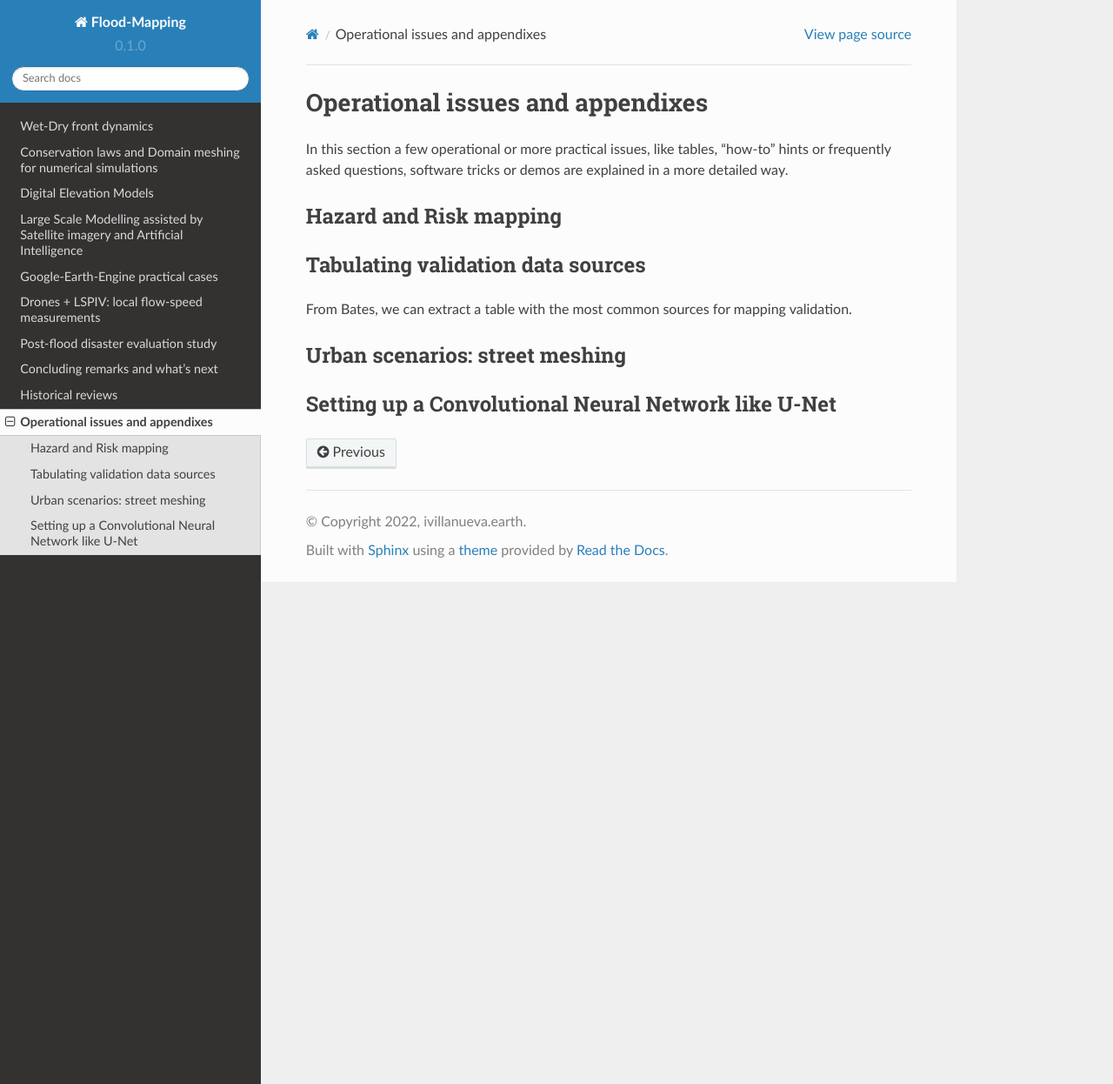
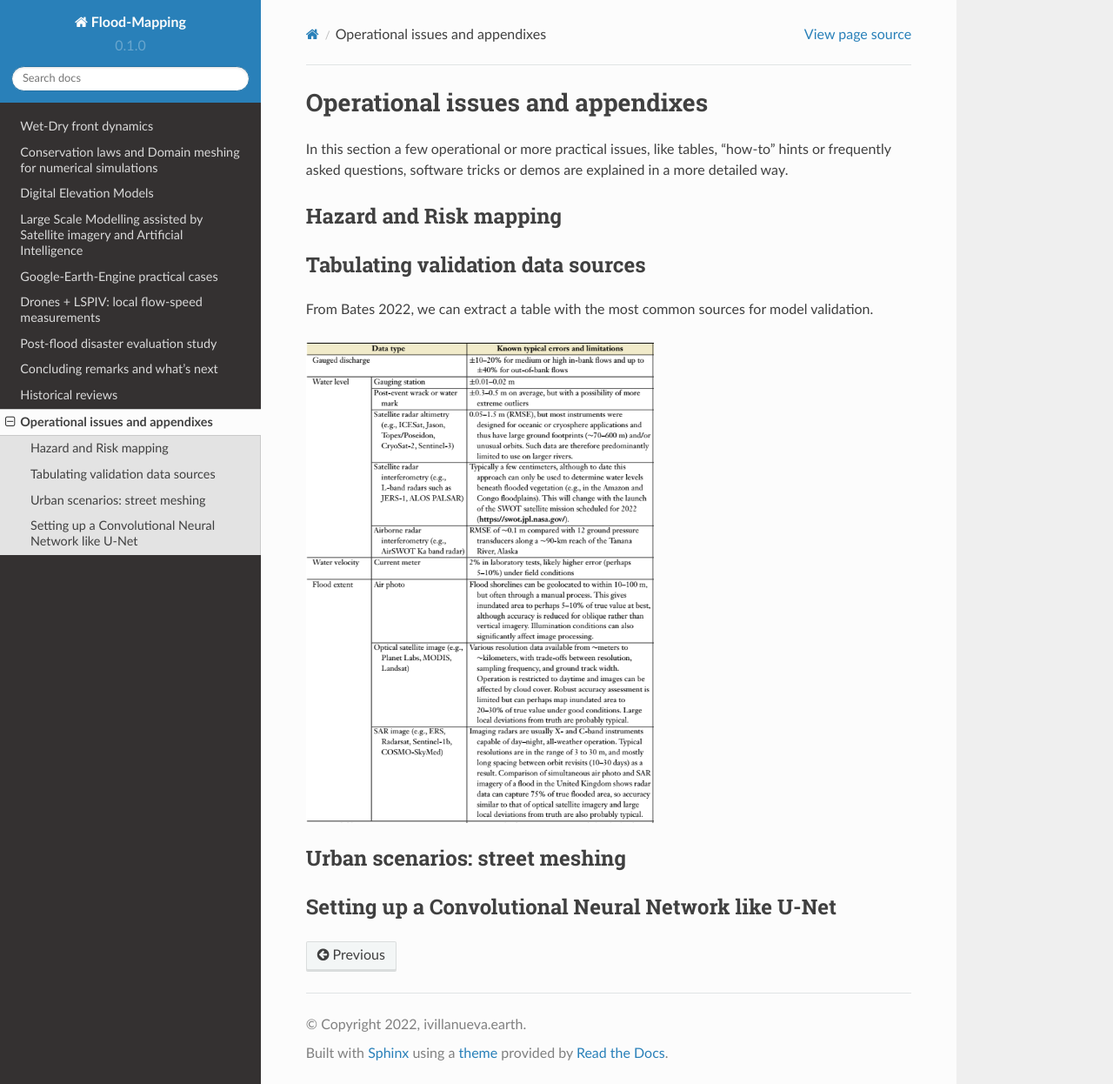
Before and after one commit to ivillamadrid/FloodMapping, a Sphinx documentation site: the page built from docs/source/operational_appx.rst, in a window 1280 px wide and 1246 px high. Shown: the whole window at 87% size. Built offline with Sphinx 7.4.7 and the Read the Docs theme 2.0.0, drawn with Linux system fonts in a browser that asks for light colours.

Commit message:
Update operational_appx.rst

```diff
--- a/docs/source/operational_appx.rst
+++ b/docs/source/operational_appx.rst
@@ -9,7 +9,11 @@ Hazard and Risk mapping
 
 Tabulating validation data sources
 ----------------------------------
-From Bates, we can extract a table with the most common sources for mapping validation.
+From Bates 2022, we can extract a table with the most common sources for model validation.
+
+.. image:: ValidationDataSRC_Bates2022.png
+  :width: 400
+  :alt: ValSRC
 
 
 Urban scenarios: street meshing
```
